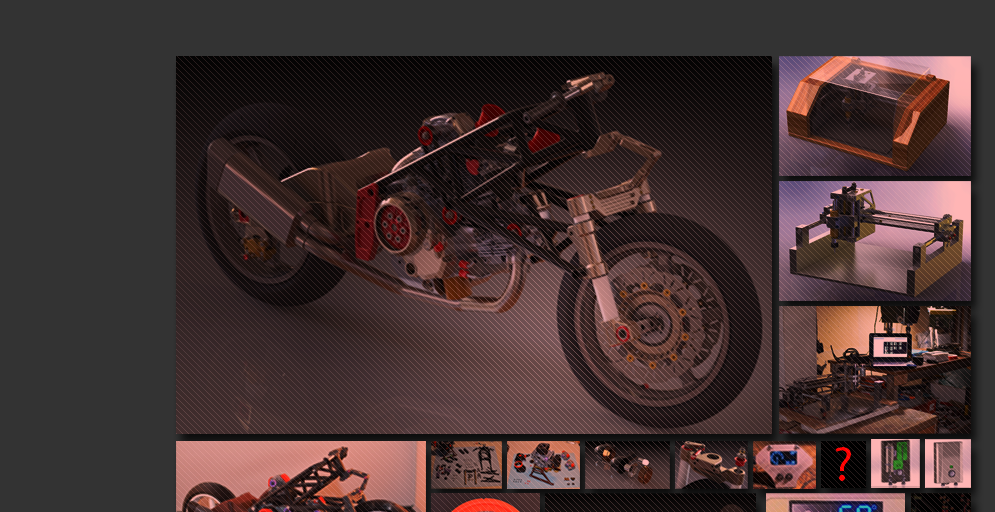
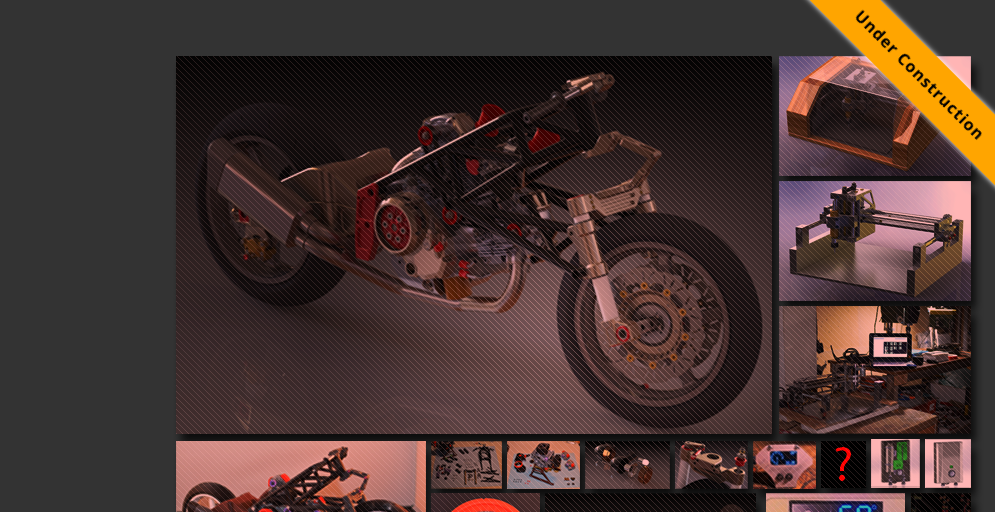
Before and after one commit to tolis-gr/tolis-gr.github.io, a plain HTML site: page index.html in a window 1280 px wide. Shown: the top 512 px of the page, 285-1280 px from the left. Drawn offline with nearby package versions, Linux system fonts and the light colour scheme.

Commit message:
Add files via upload

```diff
--- a/index.html
+++ b/index.html
@@ -12,6 +12,8 @@
   </head>
 
   <body>
+
+	<div class="corner-ribbon">Under Construction</div>
 
     <div class="header">
 	<a href="/"><img src="images/logo.png" alt="GeorgiadiDesign" title="GeorgiadiDesign"/></a>
--- a/style.css
+++ b/style.css
@@ -143,6 +143,23 @@ h6 {
   opacity: 0.25;
 }
 
+.corner-ribbon{
+	width: 300px;
+	background: orange;
+	position: absolute;
+	text-align: center;
+	line-height: 50px;
+	letter-spacing: 1px;
+	color: black;
+	position: fixed;
+	top: 50px;
+	right: -75px;
+	left: auto;
+	transform: rotate(45deg);
+	-webkit-transform: rotate(45deg);
+	box-shadow: 0 0 5px white;
+}
+
 .social:hover > li:hover {
   opacity: 1;
 }
```
